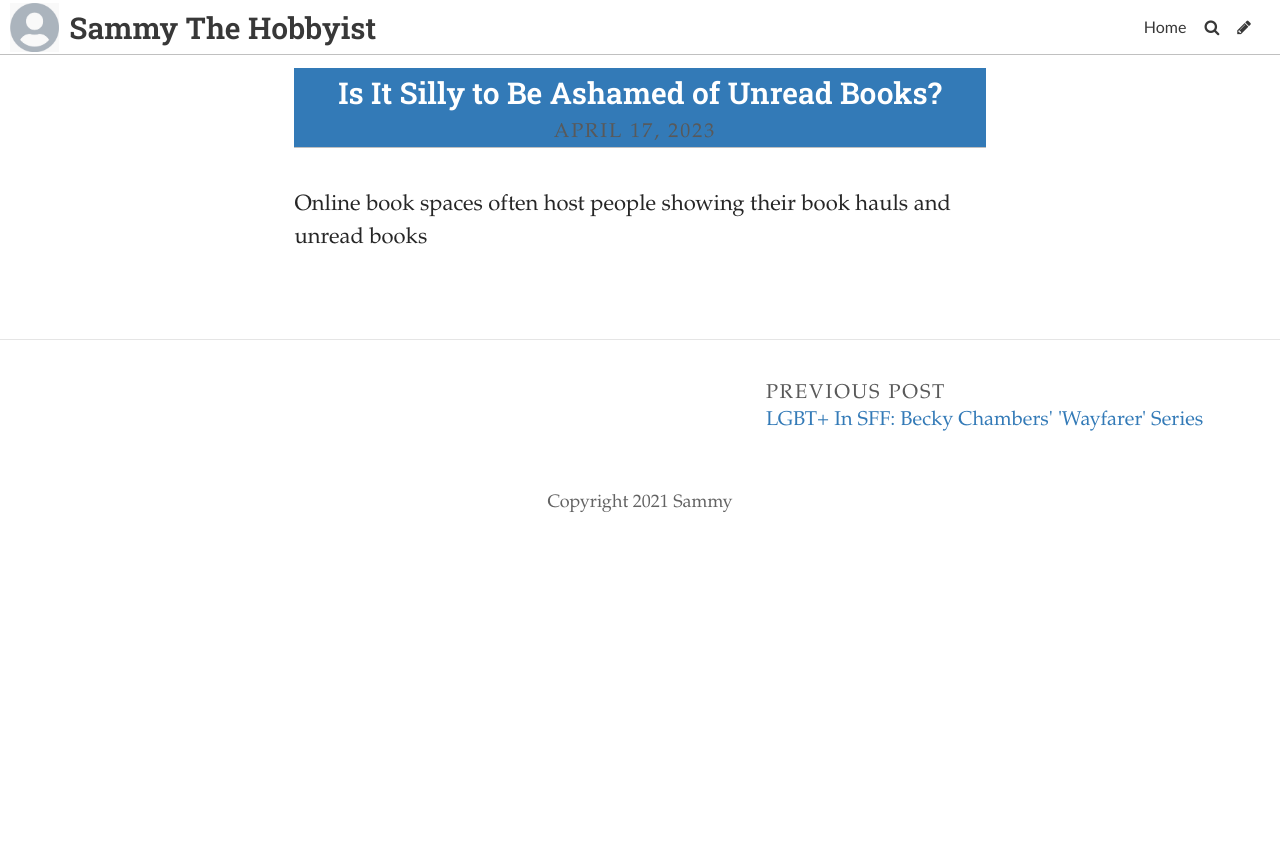
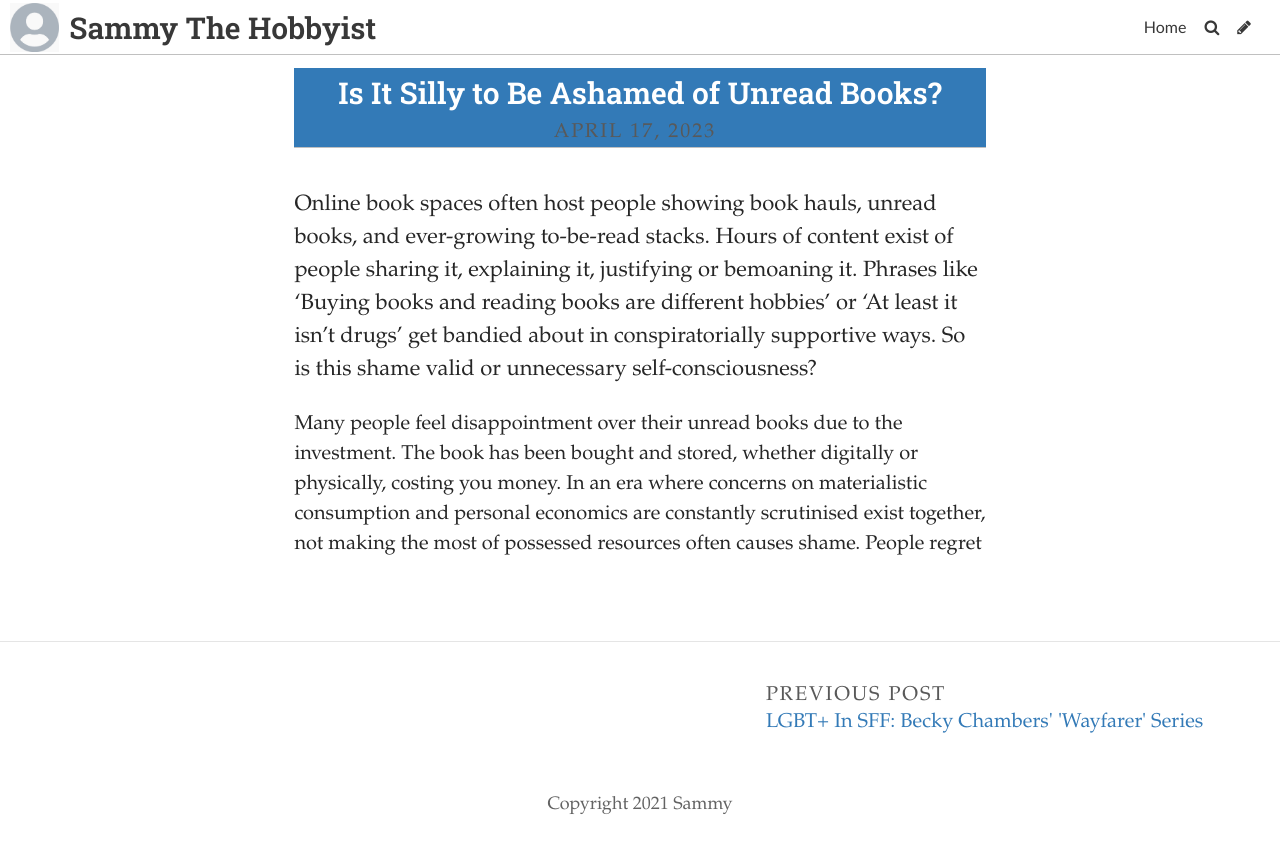
Before and after one commit to SammySpinsAYarn/Blog, a Jekyll site: the page built from _posts/2023-04-14-is-it-silly-to-be-ashamed-of-unread-books.md, in a window 1280 px wide. Shown: the top 853 px of the page. Built offline with Jekyll 4.4.1, drawn with Linux system fonts in a browser that asks for light colours; some web fonts are replaced.

Commit message:
Update Post “2023-04-14-is-it-silly-to-be-ashamed-of-unread-books”

```diff
--- a/_posts/2023-04-14-is-it-silly-to-be-ashamed-of-unread-books.md
+++ b/_posts/2023-04-14-is-it-silly-to-be-ashamed-of-unread-books.md
@@ -5,4 +5,6 @@ date: 2023-04-17T12:30:19.805Z
 title_color: "#ffffff"
 comments: false
 ---
-O﻿nline book spaces often host people showing their book hauls and unread books
+Online book spaces often host people showing book hauls, unread books, and ever-growing to-be-read stacks. Hours of content exist of people sharing it, explaining it, justifying or bemoaning it. Phrases like ‘Buying books and reading books are different hobbies’ or ‘At least it isn’t drugs’ get bandied about in conspiratorially supportive ways. So is this shame valid or unnecessary self-consciousness?
+
+Many people feel disappointment over their unread books due to the investment. The book has been bought and stored, whether digitally or physically, costing you money. In an era where concerns on materialistic consumption and personal economics are constantly scrutinised exist together, not making the most of possessed resources often causes shame. People regret
```
